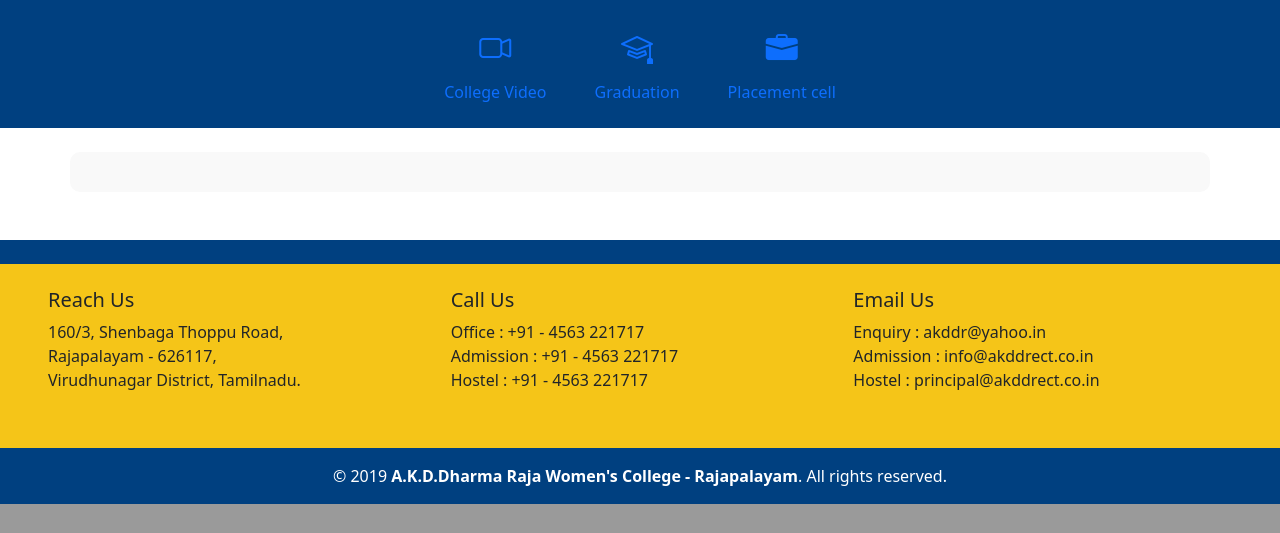
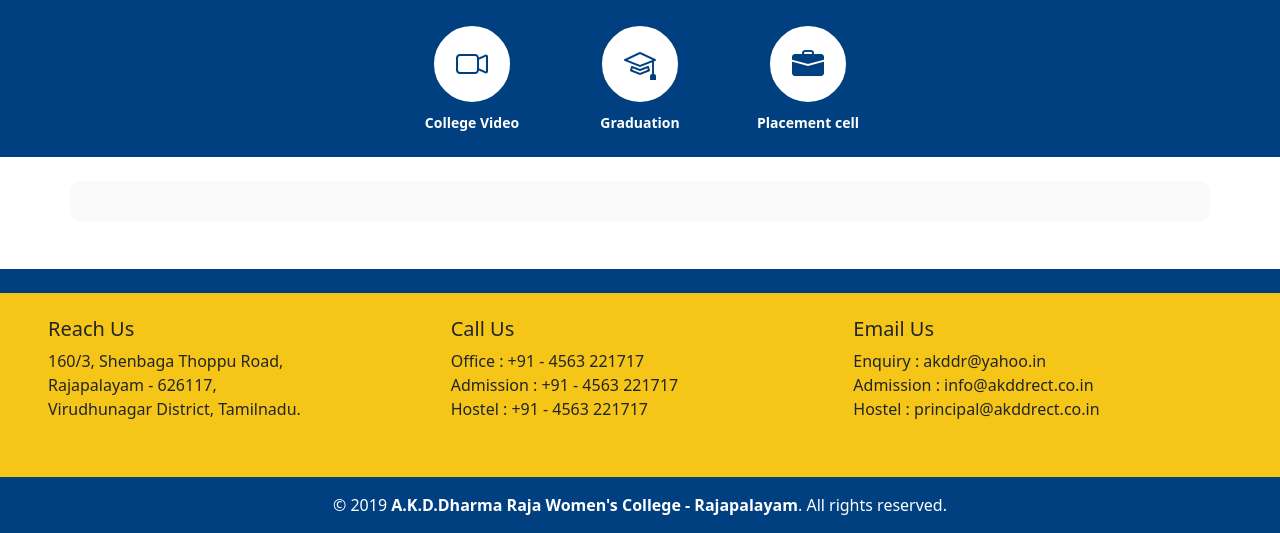
Before and after one commit to veni-56/college_site, a Django app: page / in a window 1280 px wide. Shown: the part 884-1417 px from the top of the page. Before the commit the page ends 1388 px from the top, so only its background shows below. Run offline with Django 5.2, Linux system fonts and the light colour scheme; data comes from the database, SQL or seed files in the repository.

Commit message:
Add style.css

```diff
--- a/homepage/static/css/style.css
+++ b/homepage/static/css/style.css
@@ -118,23 +118,44 @@ header, .college-header {
     display: none;
   }
 }
-/* 🔵 Quick Link Icon Box */
-.quick-link-box {
+/* 🔷 Updated HomeQuickLink (Dark Blue Theme) */
+
+.quick-box {
+  width: 120px;
   transition: transform 0.3s ease, box-shadow 0.3s ease;
-  display: inline-block;
-  text-align: center;
 }
 
-.quick-link-box:hover {
-  transform: translateY(-8px) scale(1.05);
-  box-shadow: 0 8px 20px rgba(0, 0, 0, 0.3);
+.quick-box:hover {
+  transform: translateY(-6px);
+  box-shadow: 0 8px 20px rgba(0, 0, 0, 0.25);
 }
 
-/* 🎯 Icon animation */
-.quick-link-icon {
-  transition: transform 0.4s ease;
+/* Icon Circle */
+.icon-circle {
+  width: 80px;
+  height: 80px;
+  background-color: #ffffff;
+  border: 2px solid #004080;
+  border-radius: 50%;
+  display: flex;
+  align-items: center;
+  justify-content: center;
+  margin: 0 auto;
+  transition: background-color 0.3s ease;
 }
 
-.quick-link-box:hover .quick-link-icon {
-  transform: rotate(8deg) scale(1.15);
+.quick-box:hover .icon-circle {
+  background-color: #e6f0ff;
 }
+
+/* Icon and Title Colors */
+.icon-circle i {
+  color: #004080;
+}
+
+.title-text {
+  font-size: 14px;
+  margin-top: 4px;
+  color: #ffffff;
+  font-weight: 600;
+}
```
